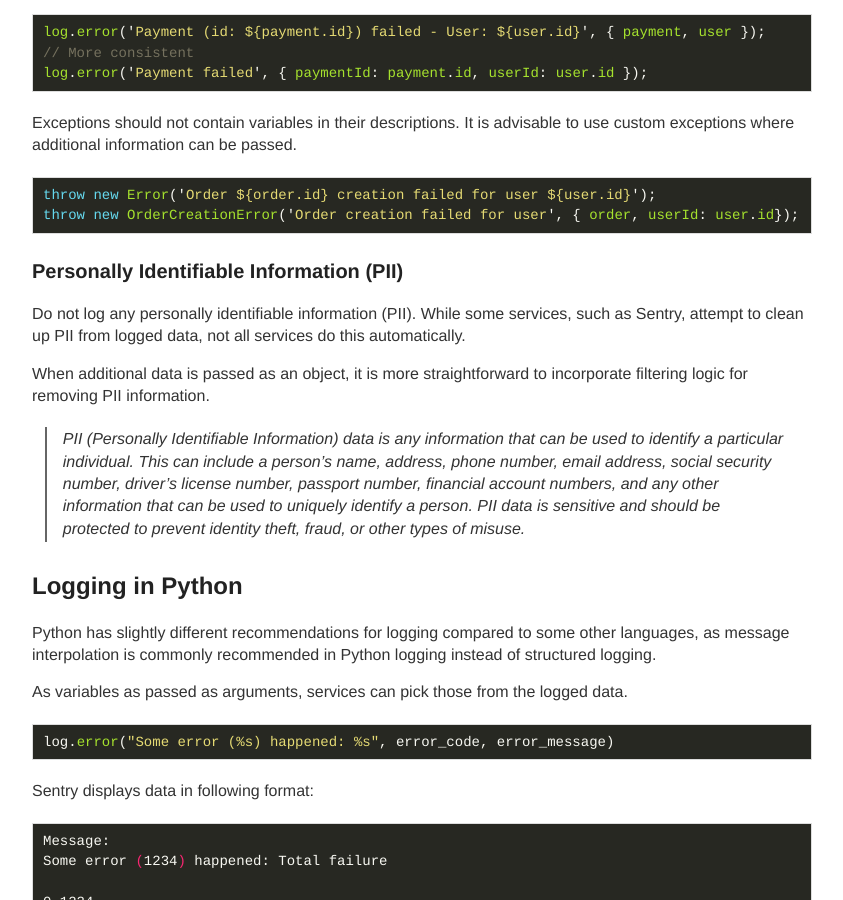
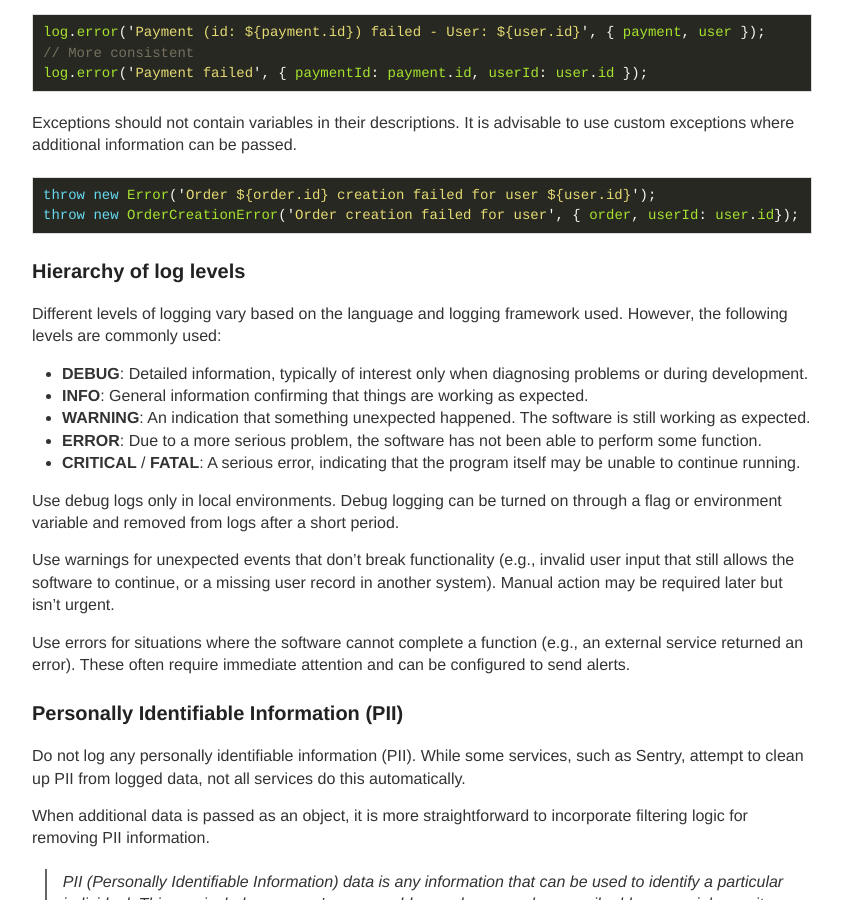
Before and after one commit to ttu/ttu.github.io, a Jekyll site: the page built from _posts/2022-3-25-logging-what-why-how.md, in a window 1280 px wide and 900 px high, scrolled down 2928 px. Shown: the whole window, without its empty margins (218-1061 px from the left). Built offline with Jekyll 4.4.1, drawn with Linux system fonts in a browser that asks for light colours; some of the changed text lies outside the part shown.

Commit message:
Add logging hierarcy and update structured logging from logging post

````diff
--- a/_posts/2022-3-25-logging-what-why-how.md
+++ b/_posts/2022-3-25-logging-what-why-how.md
@@ -127,6 +127,22 @@ throw new Error('Order ${order.id} creation failed for user ${user.id}');
 throw new OrderCreationError('Order creation failed for user', { order, userId: user.id});
 ```
 
+### Hierarchy of log levels
+
+Different levels of logging vary based on the language and logging framework used. However, the following levels are commonly used:
+
+- **DEBUG**: Detailed information, typically of interest only when diagnosing problems or during development.
+- **INFO**: General information confirming that things are working as expected.
+- **WARNING**: An indication that something unexpected happened. The software is still working as expected.
+- **ERROR**: Due to a more serious problem, the software has not been able to perform some function.
+- **CRITICAL** / **FATAL**: A serious error, indicating that the program itself may be unable to continue running.
+
+Use debug logs only in local environments. Debug logging can be turned on through a flag or environment variable and removed from logs after a short period.
+
+Use warnings for unexpected events that don’t break functionality (e.g., invalid user input that still allows the software to continue, or a missing user record in another system). Manual action may be required later but isn’t urgent.
+
+Use errors for situations where the software cannot complete a function (e.g., an external service returned an error). These often require immediate attention and can be configured to send alerts.
+
 ### Personally Identifiable Information (PII)
 
 Do not log any personally identifiable information (PII). While some services, such as Sentry, attempt to clean up PII from logged data, not all services do this automatically.
@@ -228,6 +244,29 @@ Example of using extra in [Sentry](https://docs.sentry.io/platforms/python/integ
 
 Structured logging can be implemented with [Python standard library](https://docs.python.org/3/howto/logging-cookbook.html#implementing-structured-logging), but it might be worth considering using a library like [structlog](https://www.structlog.org/en/stable/).
 
+**JSON serialization errors**
+
+If you use JSON logging, you may run into issues when serializing certain objects: `TypeError: Object of type xxx is not JSON serializable.`
+
+It is a good practice not to pass class instances directly to the logger. Instead, select only the data that is needed. However, if you do need to log complex objects, you can use a custom JSON encoder or make sure that the object is serializable.
+
+If you must pass an exception as an object, you can use `exc_info`.
+
+```py
+try:
+    complex_data = NonSerializableComplexData()
+    result = 1/0
+except Exception as e:
+    logger.error(
+        "Handling of complex data failed",
+        value=complex_data.value,
+        error=str(e),
+        exc_info=True
+    )
+```
+
+`exc_info=True` captues the current exception, and `exc_info=exception_isntance` captures the passed exception instance.
+
 ## Conclusion
 
 Incorporating logging best practices is crucial for maintaining reliable and easily debuggable applications. Careful consideration of what to log, how to log it, and the use of appropriate logging tools will provide insights into an application’s behavior and help identify issues effectively.
````
